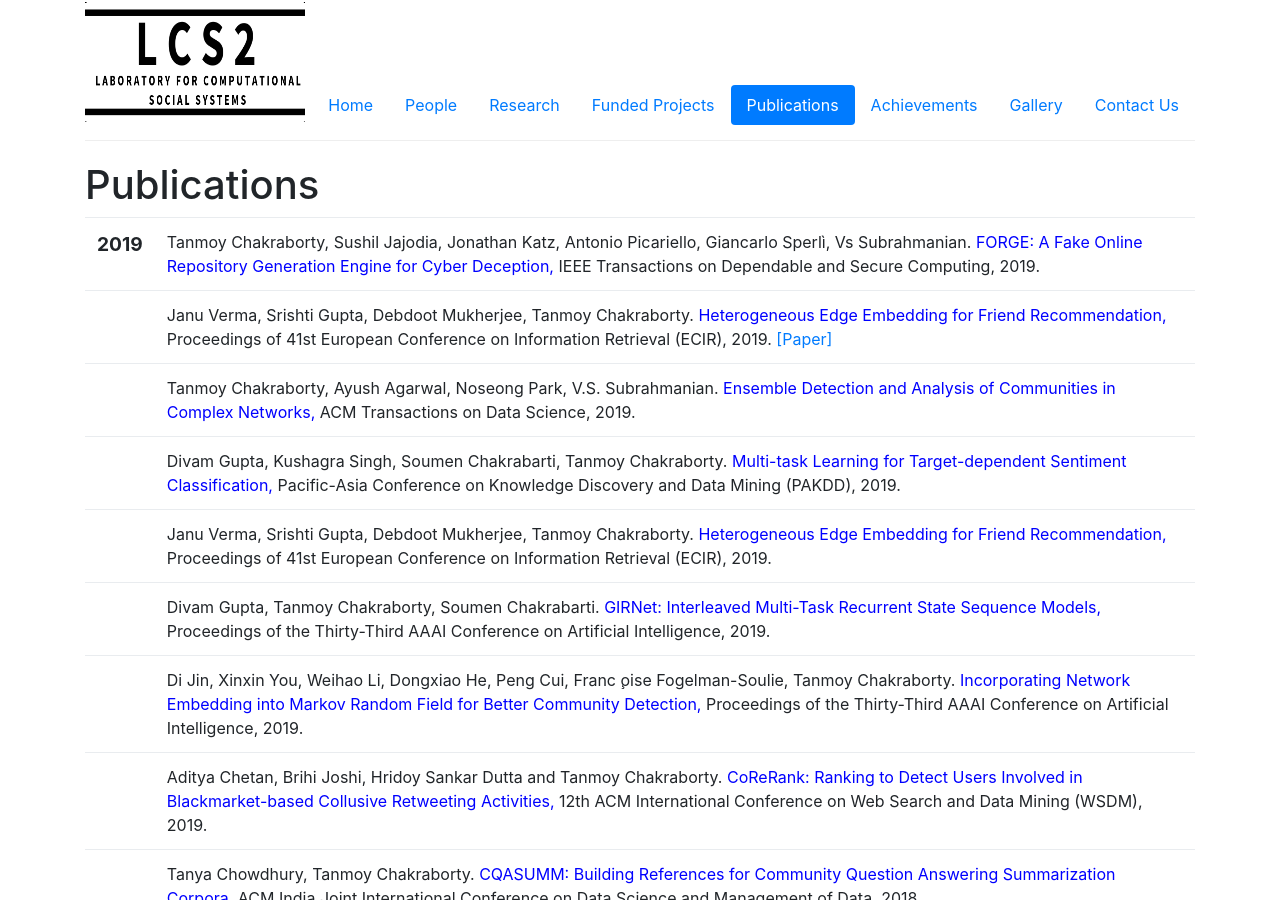
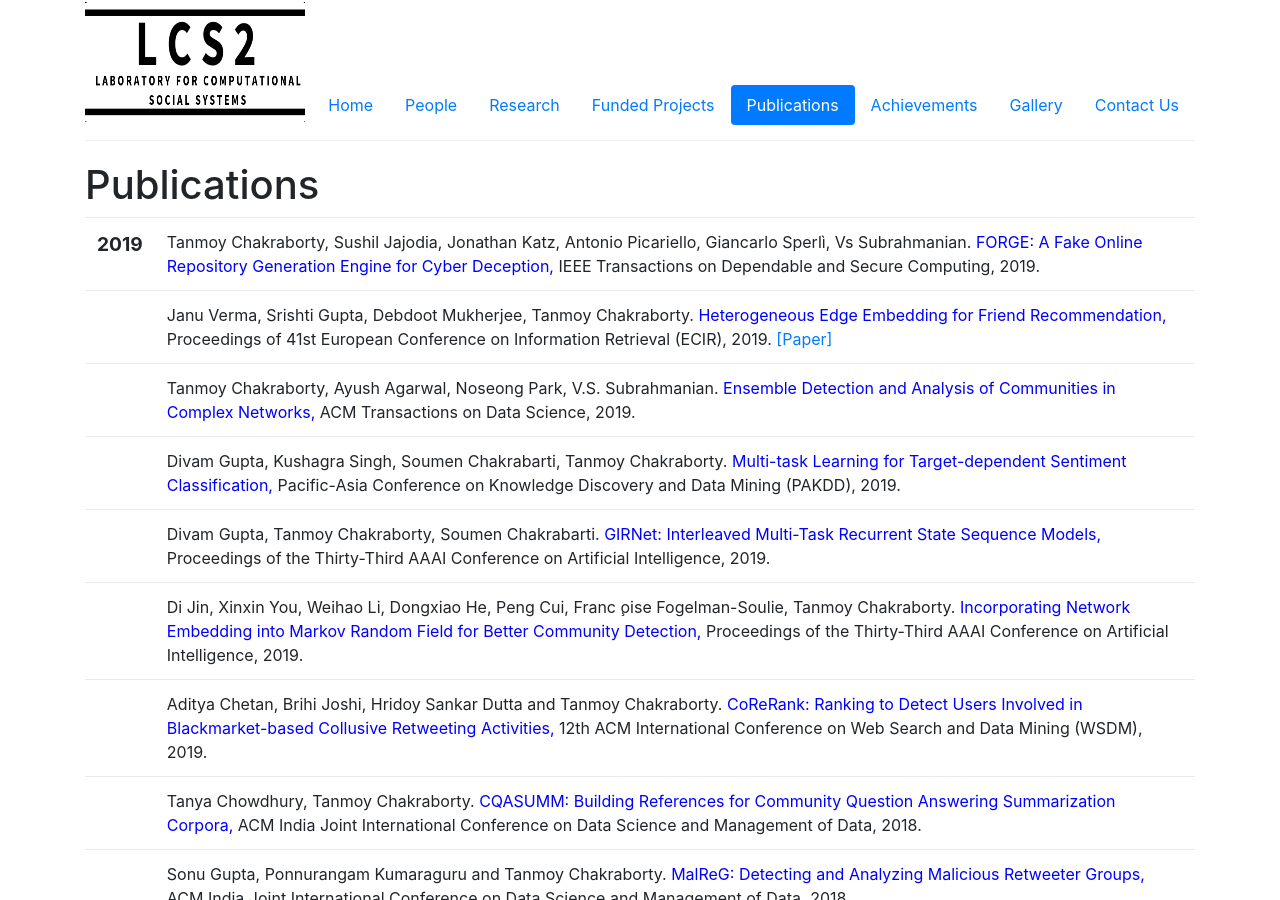
Before and after one commit to LCS2-IIITD/webpage, a Jekyll site: the page built from publications.html, in a window 1280 px wide and 900 px high. Built offline with Jekyll 4.4.1, drawn with Linux system fonts in a browser that asks for light colours.

Commit message:
Removed repeated row in publication page

```diff
--- a/_includes/pubs.html
+++ b/_includes/pubs.html
@@ -64,23 +64,6 @@
 				<a href="https://www.asdfasdf.asdfasdf.asdfasdfads">[Dataset]</a>
 			</span><br />-->
 			Divam Gupta, Kushagra Singh, Soumen Chakrabarti, Tanmoy Chakraborty. <font color="blue">Multi-task Learning for Target-dependent Sentiment Classification, </font>Pacific-Asia Conference on Knowledge Discovery and Data Mining (PAKDD), 2019.
-			<span class="links">
-			</span>
-		</td>
-		</tr>
-		<tr>
-		<td>
-			<span class="date">
-				<!-- <big><strong>2019</strong></big><br /> -->
-			</span>
-		</td>
-		<td class="publication">
-			<!--<span class="pubtitle">
-				<a href="https://www.asdfasdf.asdfasdf.asdfasdfads">[PDF]</a>
-				<a href="https://www.asdfasdf.asdfasdf.asdfasdfads">[Code]</a>
-				<a href="https://www.asdfasdf.asdfasdf.asdfasdfads">[Dataset]</a>
-			</span><br />-->
-			Janu Verma, Srishti Gupta, Debdoot Mukherjee, Tanmoy Chakraborty. <font color="blue">Heterogeneous Edge Embedding for Friend Recommendation, </font>Proceedings of 41st European Conference on Information Retrieval (ECIR), 2019.
 			<span class="links">
 			</span>
 		</td>
```
Also changed, not shown: _posts/2018-12-06-ECIR.md (deleted, +0 -6 lines).
